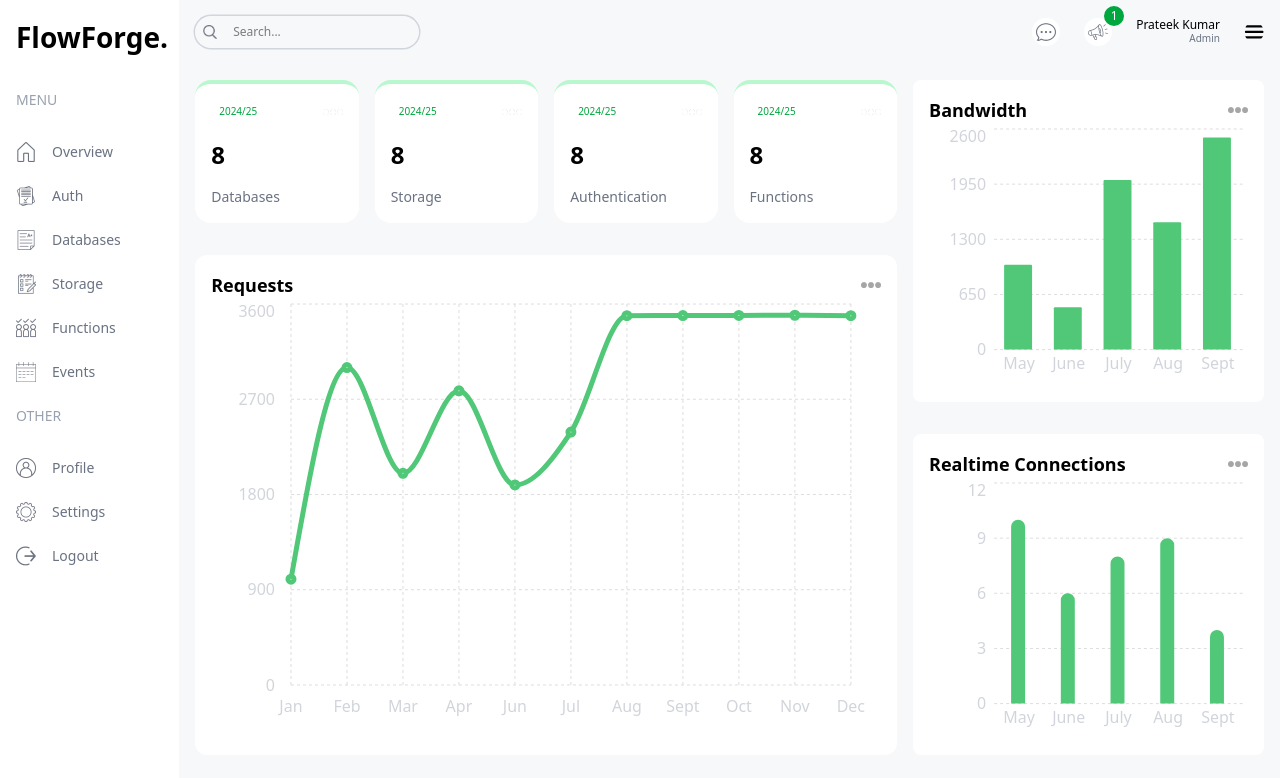
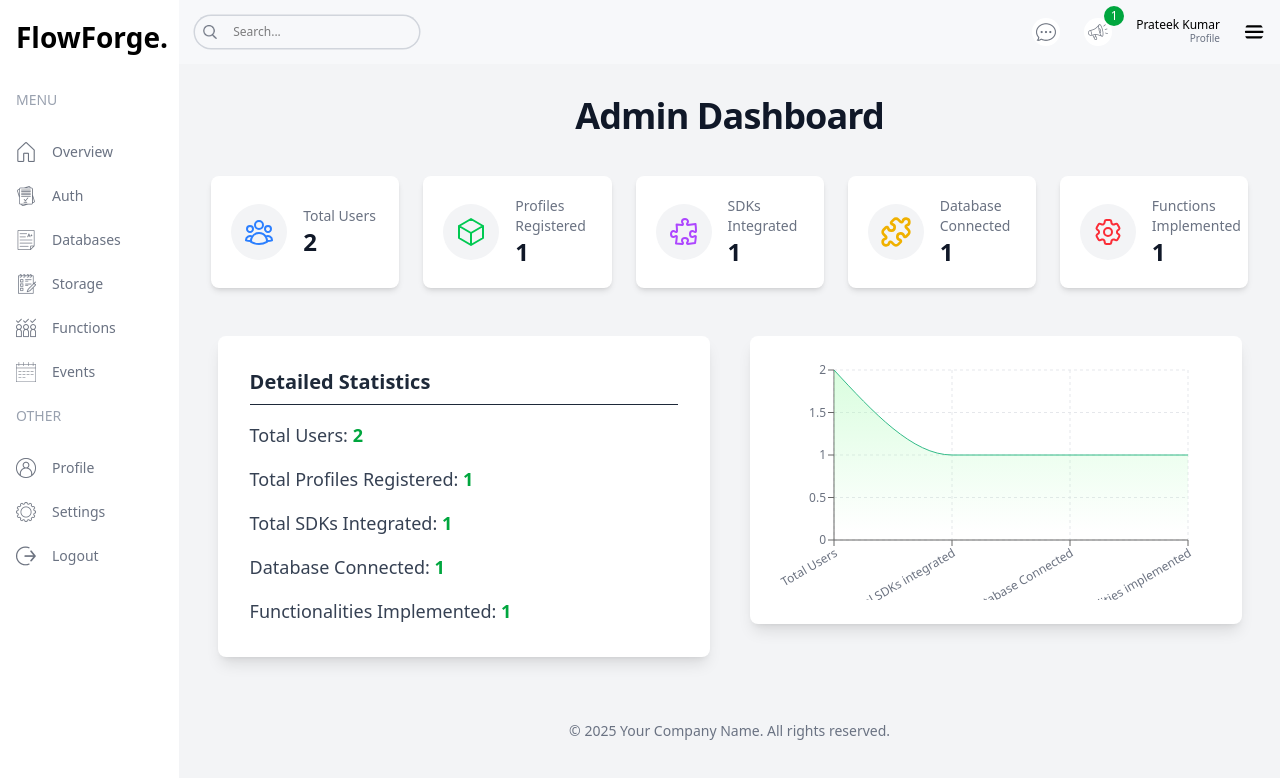
Before and after one commit to pratee-k-umar/FlowForge-F, a Next.js app: page /dashboard/admin in a window 1280 px wide. Shown: the top 778 px of the page. Built offline with nearby package versions, Linux system fonts and the light colour scheme.

Commit message:
feat: added admin dashboard

```diff
--- a/app/dashboard/admin/page.tsx
+++ b/app/dashboard/admin/page.tsx
@@ -1,37 +1,165 @@
-import AttendanceChart from "@/components/AttendanceChart";
-import Bandwidth2 from "@/components/Bandwidth2";
-import FinanceChart from "@/components/FinanceChart";
-import UserCard from "@/components/UserCard";
-// import Announcements from "@/components/Announcements";
+"use client";
+
 import React from "react";
+import {
+  AreaChart,
+  Area,
+  XAxis,
+  YAxis,
+  CartesianGrid,
+  Tooltip,
+  ResponsiveContainer,
+} from "recharts";
+import {
+  UserGroupIcon,
+  PuzzlePieceIcon,
+  CubeIcon,
+  Cog6ToothIcon,
+} from "@heroicons/react/24/outline"; // You can install @heroicons/react if not yet installed
+import { Puzzle } from "lucide-react";
 
-const AdminPage = () => {
+const data = [
+  { name: "Total Users", value: 2 },
+  { name: "Total SDKs integrated", value: 1 },
+  { name: "Database Connected", value: 1 },
+  { name: "Functionalities implemented", value: 1 },
+];
+
+const stats = [
+  {
+    label: "Total Users",
+    value: 2,
+    icon: UserGroupIcon,
+    color: "text-blue-500",
+  },
+  {
+    label: "Profiles Registered",
+    value: 1,
+    icon: CubeIcon,
+    color: "text-green-500",
+  },
+  {
+    label: "SDKs Integrated",
+    value: 1,
+    icon: PuzzlePieceIcon,
+    color: "text-purple-500",
+  },
+  {
+    label: "Database Connected",
+    value: 1,
+    icon: Puzzle,
+    color: "text-yellow-500",
+  },
+  {
+    label: "Functions Implemented",
+    value: 1,
+    icon: Cog6ToothIcon,
+    color: "text-red-500",
+  },
+];
+
+export default function AdminDashboard() {
   return (
-    <div className="p-4 flex gap-4 flex-col md:flex-row">
-      {/* left */}
-      <div className="w-full lg:w-2/3 flex flex-col gap-8">
-        {/* user cards */}
-        <div className="flex gap-4 justify-between flex-wrap">
-          <UserCard type="Databases" />
-          <UserCard type="Storage" />
-          <UserCard type="Authentication" />
-          <UserCard type="Functions" />
-        </div>
-        {/* middle  */}
-        <div className="flex gap-4 flex-col lg:flex-row">
-          <div className="w-full h-[500px]">
-            <FinanceChart />
+    <div className="min-h-screen bg-gray-100 p-8 flex flex-col items-center">
+      <h2 className="text-4xl font-bold mb-10 text-gray-900 tracking-tight">
+        Admin Dashboard
+      </h2>
+
+      {/* Stats summary */}
+      <div className="grid grid-cols-1 sm:grid-cols-2 md:grid-cols-3 lg:grid-cols-5 gap-6 max-w-6xl w-full mb-12">
+        {stats.map(({ label, value, icon: Icon, color }) => (
+          <div
+            key={label}
+            className="bg-white rounded-lg shadow-md p-5 flex items-center space-x-4 hover:shadow-lg transition-shadow duration-300"
+          >
+            <div className={`p-3 bg-gray-100 rounded-full ${color}`}>
+              <Icon className="h-8 w-8" />
+            </div>
+            <div>
+              <p className="text-sm font-medium text-gray-500">{label}</p>
+              <p className="text-2xl font-semibold text-gray-900">{value}</p>
+            </div>
+          </div>
+        ))}
+      </div>
+
+      {/* Chart + Stats details */}
+      <div className="grid grid-cols-1 md:grid-cols-2 gap-10 max-w-5xl w-full">
+        {/* Detailed statistics card */}
+        <div className="bg-white p-8 rounded-lg shadow-lg space-y-6">
+          <h3 className="text-xl font-semibold text-gray-800 mb-4 border-b pb-2">
+            Detailed Statistics
+          </h3>
+          <div className="space-y-4 text-gray-700 text-lg">
+            <p>
+              Total Users: <strong className="text-green-600">2</strong>
+            </p>
+            <p>
+              Total Profiles Registered:{" "}
+              <strong className="text-green-600">1</strong>
+            </p>
+            <p>
+              Total SDKs Integrated:{" "}
+              <strong className="text-green-600">1</strong>
+            </p>
+            <p>
+              Database Connected: <strong className="text-green-600">1</strong>
+            </p>
+            <p>
+              Functionalities Implemented:{" "}
+              <strong className="text-green-600">1</strong>
+            </p>
           </div>
         </div>
-        {/* bottom  */}
+
+        {/* Chart container */}
+        <div className="bg-white p-6 rounded-lg shadow-lg h-72">
+          <ResponsiveContainer width="100%" height="100%">
+            <AreaChart
+              data={data}
+              margin={{ top: 10, right: 30, left: 0, bottom: 0 }}
+            >
+              <defs>
+                <linearGradient id="colorValue" x1="0" y1="0" x2="0" y2="1">
+                  <stop offset="5%" stopColor="#a6fbb2" stopOpacity={0.4} />
+                  <stop offset="95%" stopColor="#a6fbb3" stopOpacity={0} />
+                </linearGradient>
+              </defs>
+              <CartesianGrid strokeDasharray="3 3" stroke="#e5e7eb" />
+              <XAxis
+                dataKey="name"
+                tick={{ fontSize: 12, fill: "#6b7280" }}
+                interval={0}
+                angle={-30}
+                textAnchor="end"
+                height={60}
+              />
+              <YAxis tick={{ fontSize: 12, fill: "#6b7280" }} />
+              <Tooltip
+                contentStyle={{
+                  backgroundColor: "#f9fafb",
+                  borderRadius: 8,
+                  border: "none",
+                }}
+                itemStyle={{ color: "#3b7", fontWeight: "bold" }}
+              />
+              <Area
+                type="monotone"
+                dataKey="value"
+                stroke="#3b8"
+                fillOpacity={1}
+                fill="url(#colorValue)"
+                activeDot={{ r: 7 }}
+              />
+            </AreaChart>
+          </ResponsiveContainer>
+        </div>
       </div>
-      {/* right */}
-      <div className="w-full lg:w-1/3 flex flex-col gap-8">
-        <AttendanceChart />
-        <Bandwidth2 />
-      </div>
+
+      {/* Footer */}
+      <footer className="mt-16 text-gray-500 text-sm select-none">
+        © {new Date().getFullYear()} Your Company Name. All rights reserved.
+      </footer>
     </div>
   );
-};
-
-export default AdminPage;
+}
--- a/app/dashboard/user/page.tsx
+++ b/app/dashboard/user/page.tsx
@@ -1,25 +1,37 @@
-import Announcements from "@/components/Announcements";
-import BigCalendar from "@/components/BigCalender";
-// import EventCalender from "@/components/EventCalender";
+import AttendanceChart from "@/components/AttendanceChart";
+import Bandwidth2 from "@/components/Bandwidth2";
+import FinanceChart from "@/components/FinanceChart";
+import UserCard from "@/components/UserCard";
+// import Announcements from "@/components/Announcements";
+import React from "react";
 
-const facultyPage = () => {
+const UserPage = () => {
   return (
-    <div className="p-4 flex gap-4 flex-col xl:flex-row">
-      {/* LEFT */}
-      <div className="w-full xl:w-2/3">
-        <div className="h-full bg-white p-4 rounded-md">
-          <h1 className="text-xl font-semibold">
-            Schedule (Ishita Srivastava)
-          </h1>
-          <BigCalendar />
+    <div className="p-4 flex gap-4 flex-col md:flex-row">
+      {/* left */}
+      <div className="w-full lg:w-2/3 flex flex-col gap-8">
+        {/* user cards */}
+        <div className="flex gap-4 justify-between flex-wrap">
+          <UserCard type="Databases" />
+          <UserCard type="Storage" />
+          <UserCard type="Authentication" />
+          <UserCard type="Functions" />
         </div>
+        {/* middle  */}
+        <div className="flex gap-4 flex-col lg:flex-row">
+          <div className="w-full h-[500px]">
+            <FinanceChart />
+          </div>
+        </div>
+        {/* bottom  */}
       </div>
-      {/* RIGHT */}
-      <div className="w-full xl:w-1/3 flex flex-col gap-8">
-        <Announcements />
+      {/* right */}
+      <div className="w-full lg:w-1/3 flex flex-col gap-8">
+        <AttendanceChart />
+        <Bandwidth2 />
       </div>
     </div>
   );
 };
 
-export default facultyPage;
+export default UserPage;
--- a/components/NavDash.tsx
+++ b/components/NavDash.tsx
@@ -25,7 +25,7 @@ const Navbar = () => {
         </div>
         <div className="flex flex-col">
           <span className="text-xs leading-3 font-medium">Prateek Kumar</span>
-          <span className="text-[10px] text-gray-500 text-right">Admin</span>
+          <span className="text-[10px] text-gray-500 text-right">Profile</span>
         </div>
         <div>
           <Image
--- a/package.json
+++ b/package.json
@@ -9,6 +9,8 @@
     "lint": "next lint"
   },
   "dependencies": {
+    "@heroicons/react": "^2.2.0",
+    "lucide-react": "^0.511.0",
     "next": "15.3.2",
     "react": "^19.0.0",
     "react-calendar": "^5.1.0",
```
Also changed, not shown: 1 other file (tests, documents, lock files or other folders).
